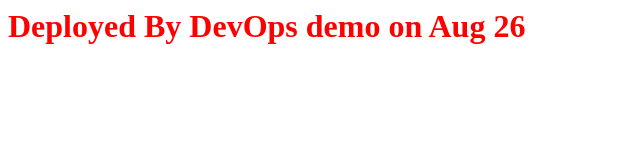
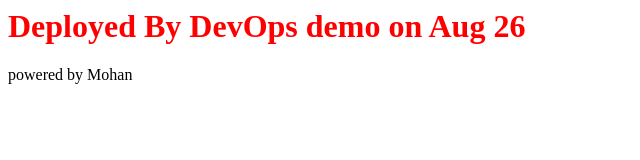
Before and after one commit to mohansmani/devopsdemo, a plain HTML site: page index.html in a window 1280 px wide. Shown: the whole page, without its empty margins (0-640 px from the left). Drawn offline with Linux system fonts and the light colour scheme.

Commit message:
Update index.html

```diff
--- a/index.html
+++ b/index.html
@@ -2,4 +2,6 @@
 <body>
 <h1 style='color:red'>Deployed By DevOps demo on Aug 26</h1>
 </body>
+<footer>powered by Mohan
+</footer>
 </html>
```
